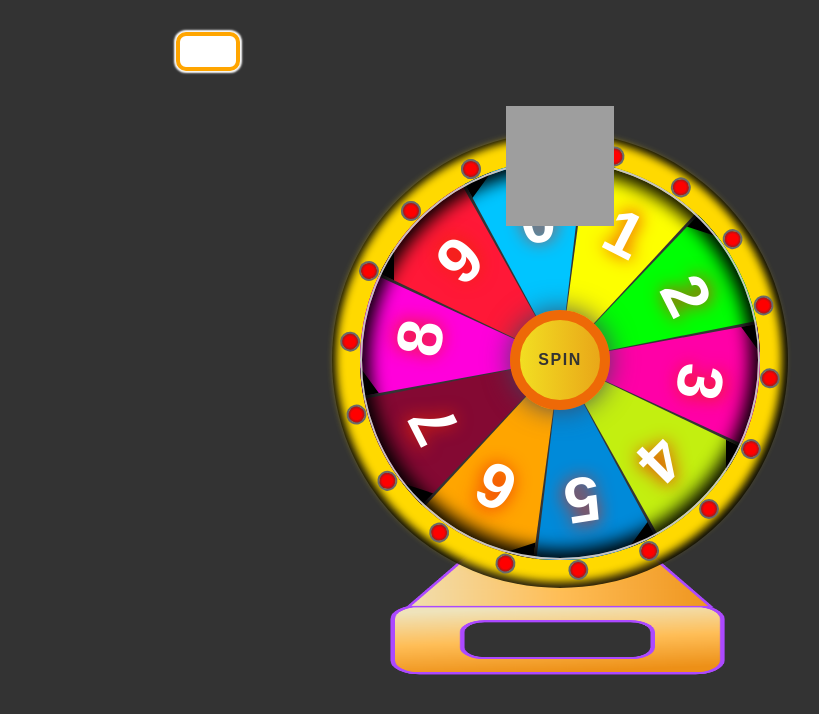
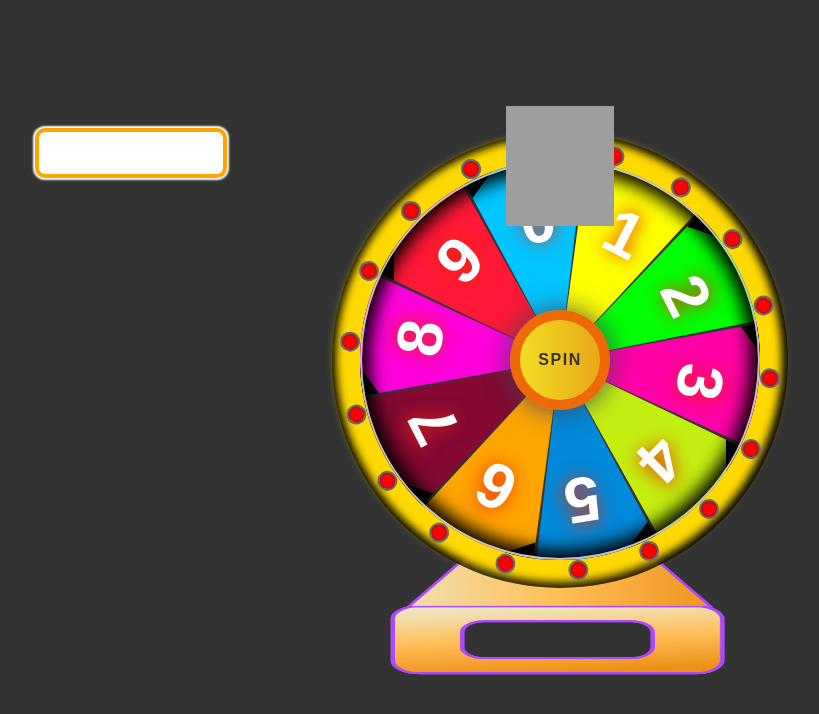
Before and after one commit to krishanu223/speenwheel, a plain HTML site: page index.html in a window 1280 px wide. Shown: the whole page, without its empty margins (80-899 px from the left). Drawn offline with Linux system fonts and the light colour scheme; grey boxes are pictures that could not be loaded.

Commit message:
Update style.css

```diff
--- a/style.css
+++ b/style.css
@@ -135,13 +135,13 @@ body {
 
 #Text_inp {
     position: absolute;
-    top: 2rem;
-    left: 20%;
+    top: 8rem;
+    left: 9%;
     align-items: center;
-    height: 39px;
+    height: 50px;
     border-radius: 10px;
     padding: 5px;
-    width: 4rem;
+    width: 12rem;
     color: orangered;
     font-weight: 700;
     font-size: 2rem;
```
